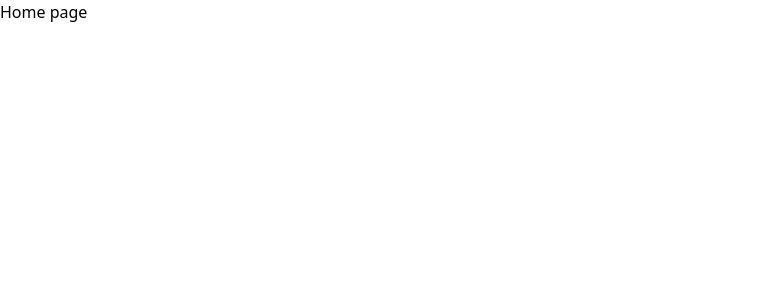
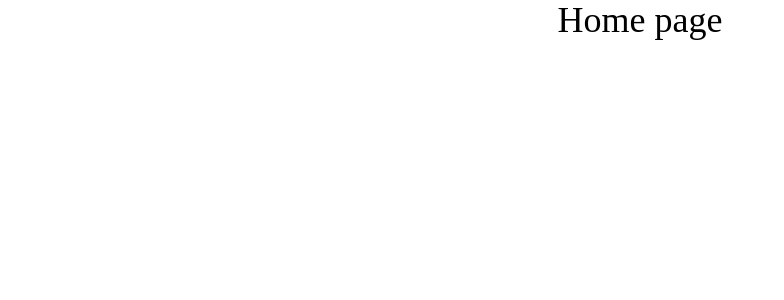
Before and after one commit to AydanKara/Projects, a Next.js app in the folder Full-Stack-Food-Ordering-Project-with-React-(Next.js)-2023/food-ordering/: page /home in a window 1280 px wide. Shown: the top 300 px of the page, without its empty margins (0-784 px from the left). Built offline with nearby package versions, Linux system fonts and the light colour scheme.

Commit message:
fonts setup

```diff
--- a/Full-Stack-Food-Ordering-Project-with-React-(Next.js)-2023/food-ordering/pages/home/index.jsx
+++ b/Full-Stack-Food-Ordering-Project-with-React-(Next.js)-2023/food-ordering/pages/home/index.jsx
@@ -1,7 +1,7 @@
 
 const Index = () => {
   return (
-    <div>Home page</div>
+    <div className="text-center font-dancing text-4xl">Home page</div>
   )
 }
 
--- a/Full-Stack-Food-Ordering-Project-with-React-(Next.js)-2023/food-ordering/pages/index.jsx
+++ b/Full-Stack-Food-Ordering-Project-with-React-(Next.js)-2023/food-ordering/pages/index.jsx
@@ -9,6 +9,16 @@ export default function Index() {
         <meta name="description" content="Generated by create next app" />
         <meta name="viewport" content="width=device-width, initial-scale=1" />
         <link rel="icon" href="/favicon.ico" />
+        <link rel="preconnect" href="https://fonts.googleapis.com" />
+        <link
+          rel="preconnect"
+          href="https://fonts.gstatic.com"
+          crossOrigin="true"
+        />
+        <link
+          href="https://fonts.googleapis.com/css2?family=Dancing+Script:wght@400;700&display=swap"
+          rel="stylesheet"
+        />
       </Head>
       <Home />
     </>
--- a/Full-Stack-Food-Ordering-Project-with-React-(Next.js)-2023/food-ordering/tailwind.config.js
+++ b/Full-Stack-Food-Ordering-Project-with-React-(Next.js)-2023/food-ordering/tailwind.config.js
@@ -9,7 +9,15 @@ module.exports = {
     "./src/**/*.{js,ts,jsx,tsx,mdx}",
   ],
   theme: {
-    extend: {},
+    extend: {
+      colors: {
+        primary: "#ffbe33",
+        secondary: "#222831",
+      },
+      fontFamily: {
+        dancing: ["Dancing Script", "cursive"],
+      }
+    },
   },
   plugins: [],
 }
```
Also changed, not shown: Full-Stack-Food-Ordering-Project-with-React-(Next.js)-2023/food-ordering/styles/globals.css (+4 -4 lines).
